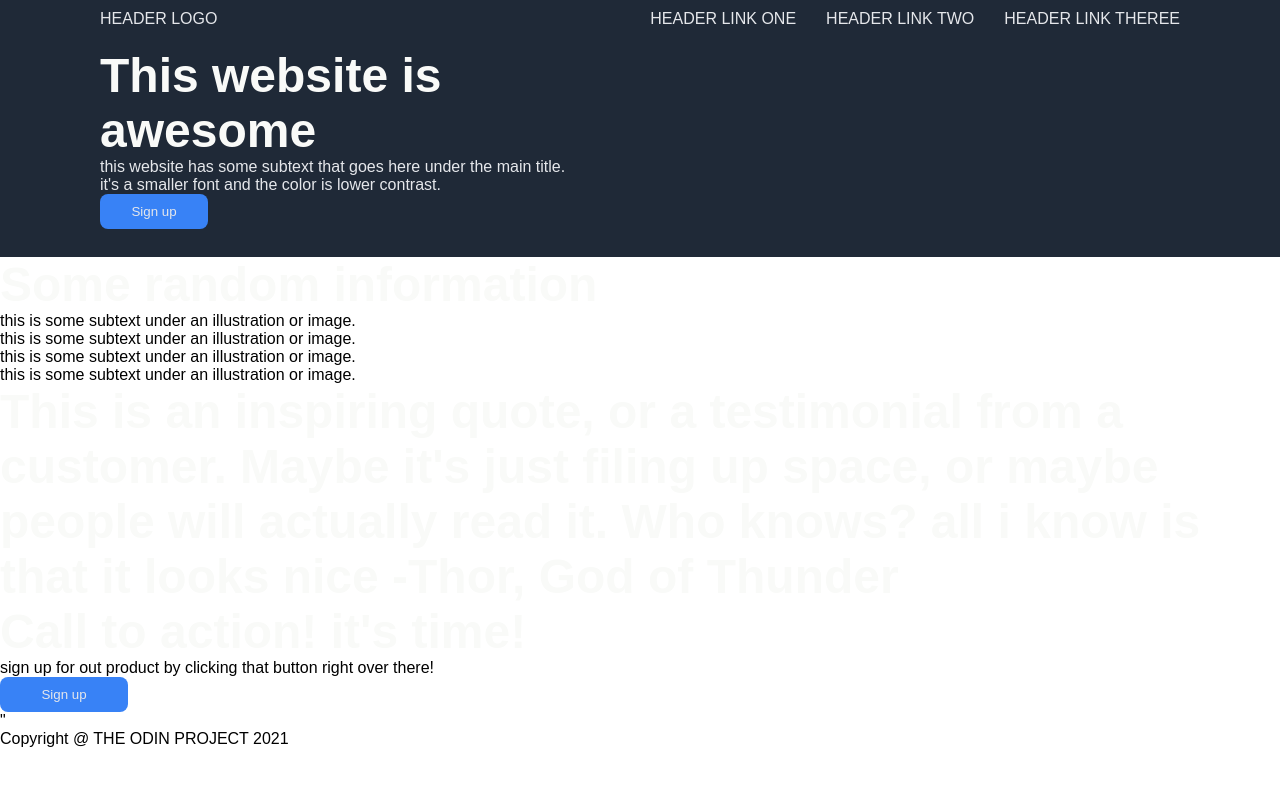
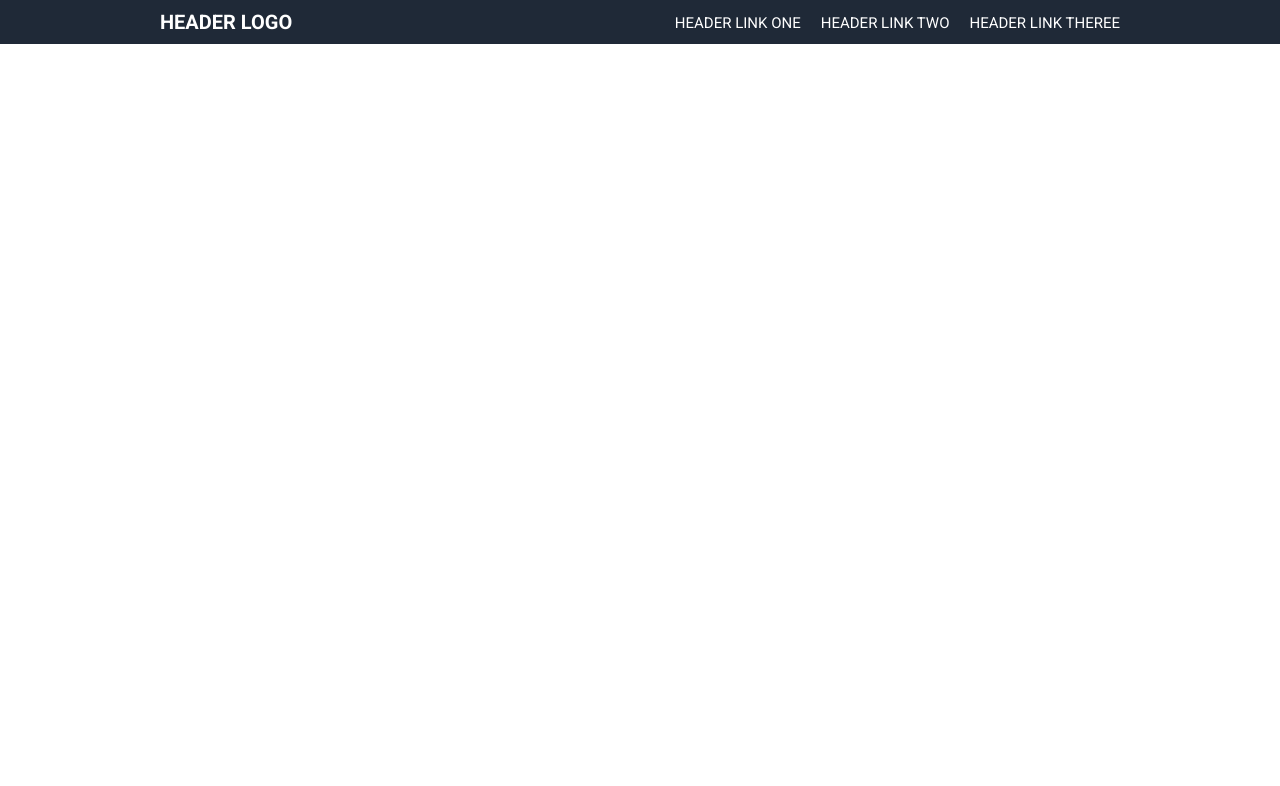
Before and after one commit to Dieg0ol/Landing-page, a plain HTML site: page index.html in a window 1280 px wide. Drawn offline with Linux system fonts and the light colour scheme.

Commit message:
alteracao header|| remake header

```diff
--- a/index.html
+++ b/index.html
@@ -10,27 +10,34 @@
 </head>
 
 <body>
-    <header >
-        <p class="header-logo">HEADER LOGO</p>
     <nav>
+        <div class="menu">
+            <div class="logo">
+                <a href="#">HEADER LOGO</a>
+            </div>
             <ul>
                 <li><a href="#">HEADER LINK ONE</a></li>
                 <li><a href="#">HEADER LINK TWO</a></li>
                 <li><a href="#">HEADER LINK THEREE</a></li>
             </ul>
+        </div>
     </nav>
-    </header>
+    <!--
         <main>
+        <div class="container-website">
             <section class="awesome-website">
-            <h1 class="container-h1" >This website is awesome</h1>
-        <p class="container-paragraph">this website has some subtext that goes here under the main title. it's a smaller font and the color is lower
+                <h1>This website is  <br>
+                     awesome</h1>
+                <p >this website has some subtext that goes here under <br> the main title. it's a
+                    smaller font and the color is lower <br>
                     contrast.
                 </p>
                 <button>Sign up</button>
+            </section>
             <picture>
-            <img src="" alt="">
+                <img src="images/quadrado.jpg" alt="imagem com quadrados">
             </picture>
-    </section>
+        </div>
 
         <section class="random-information">
             <h1>Some random information</h1>
@@ -57,10 +64,10 @@
             <button class="sign-up">Sign up</button>
         </section>"
     </main>
-    <footer >
+    <footer>
         <p>Copyright @ THE ODIN PROJECT 2021 </p>
     </footer>
-
+-->
 </body>
 
 </html>
--- a/style.css
+++ b/style.css
@@ -1,69 +1,50 @@
-:root {
-    --marineblue: #1F2937;
-    --white: #E5E7EB;
-    --fullwithe: #F9FAF8;
-    --blue: #3882F6;
-
-}
+@import url('https://fonts.googleapis.com/css2?family=Roboto:ital,wght@0,100;0,300;0,400;0,500;0,700;0,900;1,100;1,300;1,400;1,500;1,700;1,900&display=swap');
 
 * {
     margin: 0;
     padding: 0;
-    font-family: Arial, Helvetica, sans-serif;
+    box-sizing: border-box;
+    font-family: 'roboto', sans-serif;
 }
 
-header {
-    display: flex;
-    justify-content: space-between;
-    padding: 10px 100px;
-    align-items: center;
-    background-color: var(--marineblue);
-    color: var(--white);
-}
-
-nav ul {
-    list-style: none;
-    display: flex;
-    align-items: center;
-    justify-content: center;
-    color: var(--white);
-    text-decoration: none;
-    gap: 30px;
-
-}
-a {
-    color: var(--white);
-    text-decoration: none;
-}
-
-.awesome-website {
-    padding: 10px 100px;
-    display: flex;
-    flex-direction: column;
-    color: var(--white);
-    background: var(--marineblue)
-}
-h1 {
-    font-size: 48px;
-    color: var(--fullwithe);
-
-}
-.container-paragraph {
-    width: 45%;
+nav {
+    background: #1f2937; /*azul escuro*/
+    width: 100%;
+    padding: 10px 0; /* 10px em cima e baixo e 0px esquerda e direita */
 
 }
 
-button {
-    background-color: var(--blue);
-    color: var(--white);
-    box-shadow: none;
-    width: 10%;
-    /* height: 2100%; */
-    padding: 10px 12px;
-    border-radius: 8px;
-    border: none
+nav .menu {
+    max-width:1000px; /* define o tamanho container */
+
+    margin: auto; /* centraliza no container */
+    display: flex;
+    align-items: center;
+    justify-content: space-between;
+    padding: 0 20px; /* 0px em cima e baixo e 20px direita e esquerda */
 }
 
-.container-h1 {
-    width: 50%;
+.menu .logo a {
+    text-decoration: none; /* tira underline */
+    color: #fff;
+    font-size: 20px;
+    font-weight: 600;
 }
+.menu ul {
+    display: inline-flex;
+}
+
+.menu ul li {
+    list-style: none;
+    margin-left: 20px;
+
+}
+ /* precisa escolher especificamente o item a ser alterado se ele estiver dentro de alguma outra coisa
+ não funciona por isso se color as config abaixo na parte de cima não funciona!! */
+.menu ul li a {
+    text-decoration: none;
+    color: #fff;
+    font-size: 15px; /* talvez alterar isso aqui */
+
+
+}
```
Also changed, not shown: images/landing-page.png (added), images/quadrado.jpg (added). Lines whose indentation alone changed are shown as unchanged.
